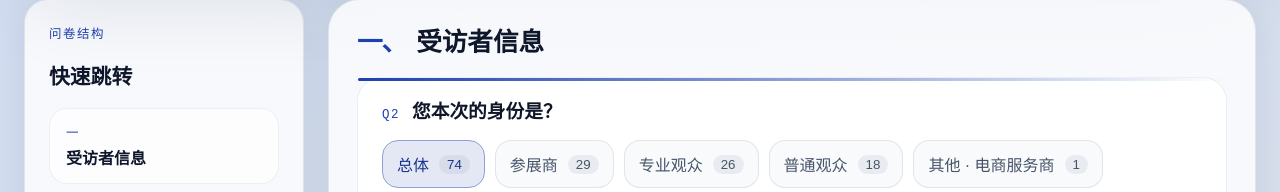
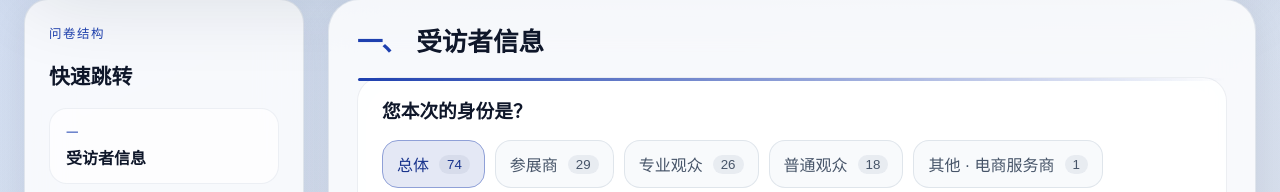
Before and after one commit to Mykeyb2004/hangbo_2nd_v02, a Next.js app: page / in a window 1280 px wide. Shown: the part 606-798 px from the top of the page. Built offline with nearby package versions, Linux system fonts and the light colour scheme.

Commit message:
调整所有量表题的统计显示前备份

```diff
--- a/app/globals.css
+++ b/app/globals.css
@@ -128,8 +128,7 @@ select {
 }
 
 .hero-kicker,
-.nav-kicker,
-.question-code {
+.nav-kicker {
   display: inline-flex;
   align-items: center;
   gap: 10px;
@@ -458,12 +457,7 @@ select {
 }
 
 .question-heading {
-  grid-template-columns: auto 1fr;
   align-items: flex-start;
-}
-
-.question-code {
-  padding-top: 6px;
 }
 
 .tab-list {
--- a/components/question-block.tsx
+++ b/components/question-block.tsx
@@ -167,10 +167,6 @@ export function QuestionBlock({
   );
   const accent = CHART_ACCENTS[activeIndex % CHART_ACCENTS.length];
   const activeFilter = filters[activeIndex] ?? filters[0];
-  const code =
-    "code" in question && typeof question.code === "string"
-      ? question.code
-      : "Q15-Q17";
 
   return (
     <article
@@ -179,7 +175,6 @@ export function QuestionBlock({
     >
       <div className="question-head">
         <div className="question-heading">
-          <span className="question-code">{code}</span>
           <div>
             <h3>{question.title}</h3>
           </div>
```
Also changed, not shown: data/report-data.json.
